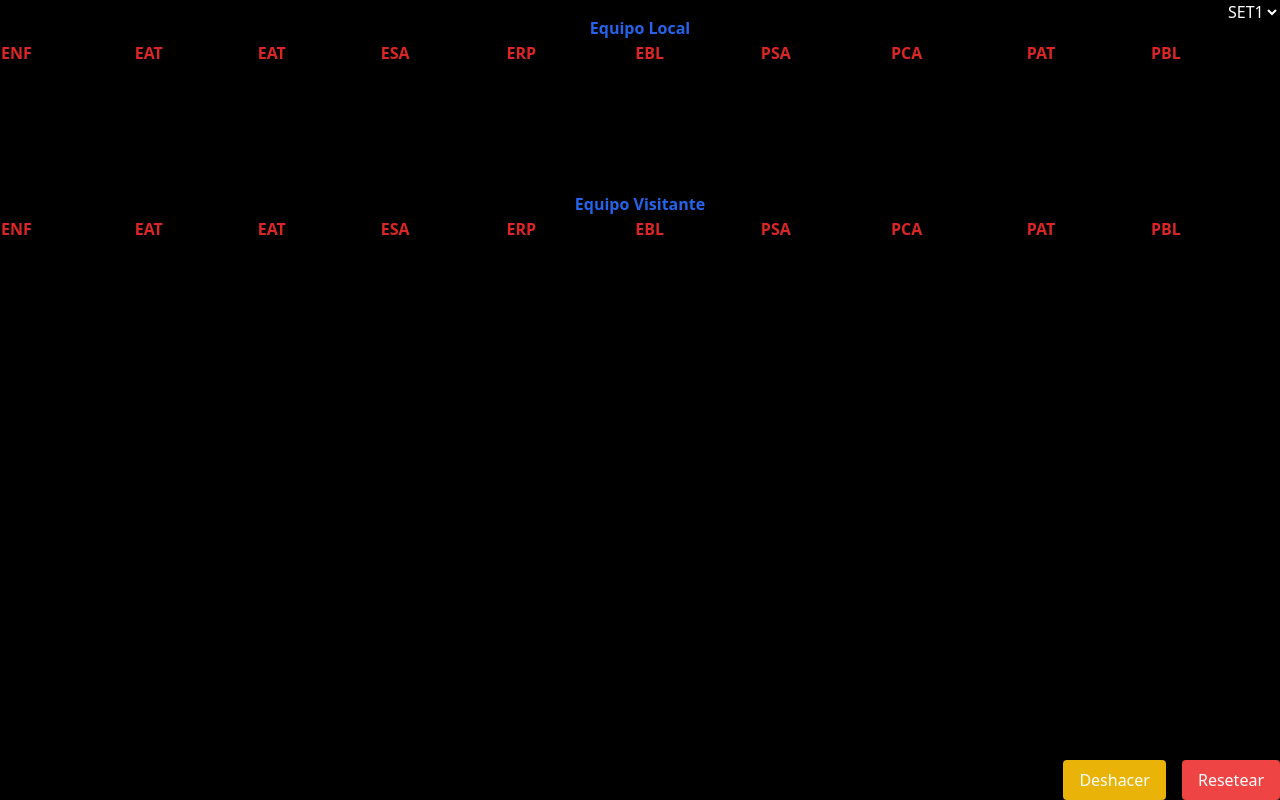
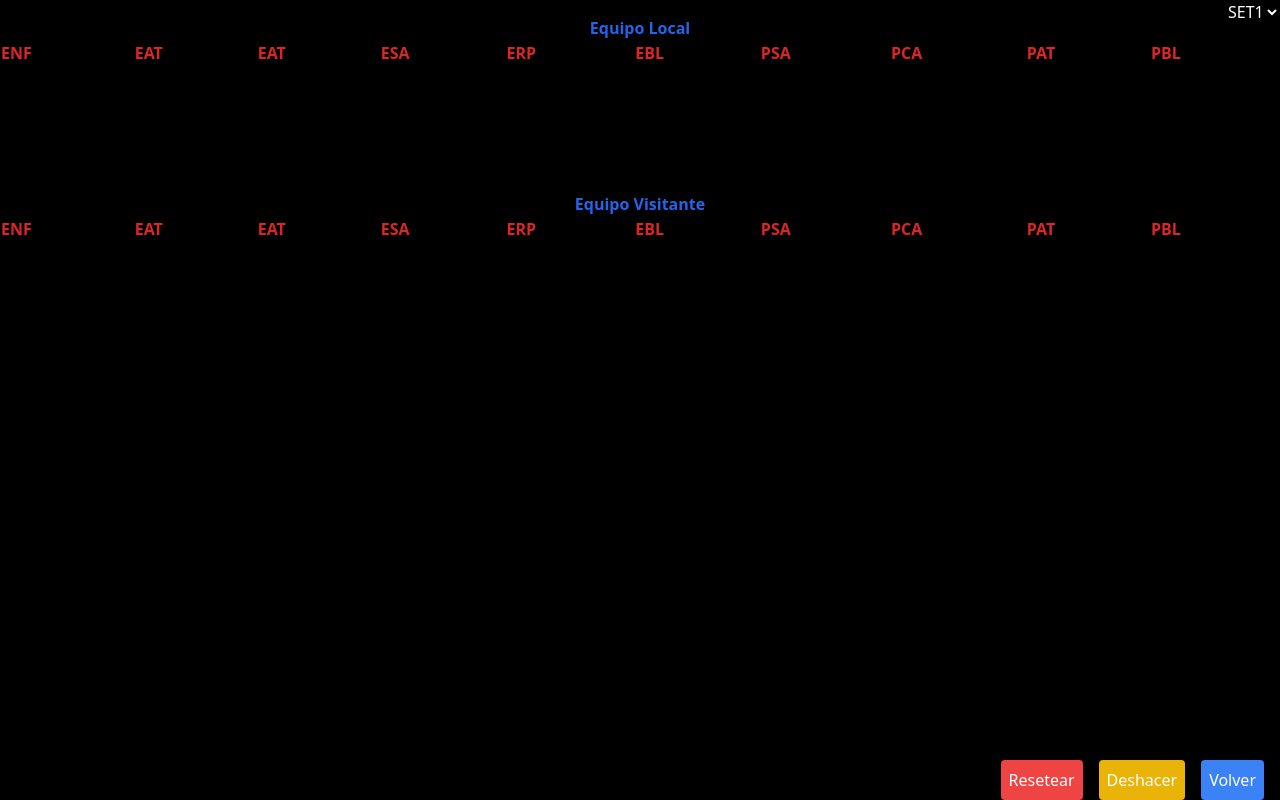
Before and after one commit to ThomasLlopiz/voley-app, a React (Vite) app: page /partido in a window 1280 px wide. Built offline with nearby package versions, Linux system fonts and the light colour scheme.

Commit message:
listo el volver

```diff
--- a/src/pages/Partido.jsx
+++ b/src/pages/Partido.jsx
@@ -1,23 +1,38 @@
 import React, { useState, useEffect } from "react";
 import Select from "../components/Select";
 import FormatCellContent from "../components/FormatCellContent";
+import { useNavigate } from "react-router-dom";
 
 export const Partido = () => {
+  // Usa el hook useNavigate
+  const navigate = useNavigate();
+
+  // Estados para cada set
+  const [tableData, setTableData] = useState({
+    set1: {
+      local: Array(1).fill(Array(10).fill("")),
+      visitante: Array(1).fill(Array(10).fill("")),
+    },
+    set2: {
+      local: Array(1).fill(Array(10).fill("")),
+      visitante: Array(1).fill(Array(10).fill("")),
+    },
+    set3: {
+      local: Array(1).fill(Array(10).fill("")),
+      visitante: Array(1).fill(Array(10).fill("")),
+    },
+  });
   const [selectedColumn, setSelectedColumn] = useState(null);
   const [selectedTable, setSelectedTable] = useState(null);
-  const [tableDataLocal, setTableDataLocal] = useState(
-    JSON.parse(localStorage.getItem("tableDataLocal")) ||
-      Array(1).fill(Array(10).fill(""))
-  );
-  const [tableDataVisitante, setTableDataVisitante] = useState(
-    JSON.parse(localStorage.getItem("tableDataVisitante")) ||
-      Array(1).fill(Array(10).fill(""))
-  );
+  const [showSelect, setShowSelect] = useState(false);
   const [jugadoresLocal, setJugadoresLocal] = useState([]);
   const [jugadoresVisitante, setJugadoresVisitante] = useState([]);
-  const [showSelect, setShowSelect] = useState(false);
-  const [historyLocal, setHistoryLocal] = useState([]);
-  const [historyVisitante, setHistoryVisitante] = useState([]);
+  const [history, setHistory] = useState({
+    set1: { local: [], visitante: [] },
+    set2: { local: [], visitante: [] },
+    set3: { local: [], visitante: [] },
+  });
+  const [selectedSet, setSelectedSet] = useState("set1");
 
   const equipoLocal =
     localStorage.getItem("equipoSeleccionado1") || "Equipo Local";
@@ -32,12 +47,8 @@ export const Partido = () => {
   }, [equipoLocal, equipoVisitante]);
 
   useEffect(() => {
-    localStorage.setItem("tableDataLocal", JSON.stringify(tableDataLocal));
-    localStorage.setItem(
-      "tableDataVisitante",
-      JSON.stringify(tableDataVisitante)
-    );
-  }, [tableDataLocal, tableDataVisitante]);
+    localStorage.setItem("tableData", JSON.stringify(tableData));
+  }, [tableData]);
 
   const handleHeaderClick = (columnIndex, tableName) => {
     setSelectedColumn(columnIndex);
@@ -53,27 +64,32 @@ export const Partido = () => {
     const newValues = selectedOptions.join(" ");
 
     if (selectedColumn !== null && selectedTable) {
-      if (selectedTable === "local") {
-        const updatedData = tableDataLocal.map((row) => {
+      const updatedData = {
+        ...tableData,
+        [selectedSet]: {
+          ...tableData[selectedSet],
+          [selectedTable]: tableData[selectedSet][selectedTable].map((row) => {
             const updatedRow = [...row];
             updatedRow[selectedColumn] = updatedRow[selectedColumn]
               ? updatedRow[selectedColumn] + " " + newValues
               : newValues;
             return updatedRow;
+          }),
+        },
+      };
+
+      setHistory({
+        ...history,
+        [selectedSet]: {
+          ...history[selectedSet],
+          [selectedTable]: [
+            ...history[selectedSet][selectedTable],
+            tableData[selectedSet][selectedTable],
+          ],
+        },
       });
-        setHistoryLocal([...historyLocal, tableDataLocal]);
-        setTableDataLocal(updatedData);
-      } else if (selectedTable === "visitante") {
-        const updatedData = tableDataVisitante.map((row) => {
-          const updatedRow = [...row];
-          updatedRow[selectedColumn] = updatedRow[selectedColumn]
-            ? updatedRow[selectedColumn] + " " + newValues
-            : newValues;
-          return updatedRow;
-        });
-        setHistoryVisitante([...historyVisitante, tableDataVisitante]);
-        setTableDataVisitante(updatedData);
-      }
+
+      setTableData(updatedData);
       setSelectedColumn(null);
       setSelectedTable(null);
       setShowSelect(false);
@@ -81,27 +97,67 @@ export const Partido = () => {
   };
 
   const handleReset = () => {
-    setTableDataLocal(Array(1).fill(Array(10).fill("")));
-    setTableDataVisitante(Array(1).fill(Array(10).fill("")));
-    setHistoryLocal([]);
-    setHistoryVisitante([]);
-    localStorage.removeItem("tableDataLocal");
-    localStorage.removeItem("tableDataVisitante");
+    setTableData({
+      set1: {
+        local: Array(1).fill(Array(10).fill("")),
+        visitante: Array(1).fill(Array(10).fill("")),
+      },
+      set2: {
+        local: Array(1).fill(Array(10).fill("")),
+        visitante: Array(1).fill(Array(10).fill("")),
+      },
+      set3: {
+        local: Array(1).fill(Array(10).fill("")),
+        visitante: Array(1).fill(Array(10).fill("")),
+      },
+    });
+    setHistory({
+      set1: { local: [], visitante: [] },
+      set2: { local: [], visitante: [] },
+      set3: { local: [], visitante: [] },
+    });
+    localStorage.removeItem("tableData");
   };
 
   const handleUndo = () => {
-    if (selectedTable === "local" && historyLocal.length > 0) {
-      setTableDataLocal(historyLocal[historyLocal.length - 1]);
-      setHistoryLocal(historyLocal.slice(0, -1));
-    } else if (selectedTable === "visitante" && historyVisitante.length > 0) {
-      setTableDataVisitante(historyVisitante[historyVisitante.length - 1]);
-      setHistoryVisitante(historyVisitante.slice(0, -1));
+    if (selectedTable && history[selectedSet][selectedTable].length > 0) {
+      setTableData({
+        ...tableData,
+        [selectedSet]: {
+          ...tableData[selectedSet],
+          [selectedTable]:
+            history[selectedSet][selectedTable][
+              history[selectedSet][selectedTable].length - 1
+            ],
+        },
+      });
+      setHistory({
+        ...history,
+        [selectedSet]: {
+          ...history[selectedSet],
+          [selectedTable]: history[selectedSet][selectedTable].slice(0, -1),
+        },
+      });
     }
+  };
+
+  const handleSelectChange = (e) => {
+    setSelectedSet(e.target.value);
+  };
+
+  const volver = () => {
+    navigate("/");
   };
 
   return (
     <div className="bg-black text-white w-full mx-auto relative">
-      <select className="fixed bg-black top-0 right-0" name="sets" id="sets">
+      <select
+        className="fixed bg-black top-0 right-0"
+        name="sets"
+        id="sets"
+        value={selectedSet}
+        onChange={handleSelectChange}
+      >
         <option value="set1">SET1</option>
         <option value="set2">SET2</option>
         <option value="set3">SET3</option>
@@ -142,7 +198,7 @@ export const Partido = () => {
                 </tr>
               </thead>
               <tbody>
-                {tableDataLocal.map((row, rowIndex) => (
+                {tableData[selectedSet].local.map((row, rowIndex) => (
                   <tr key={rowIndex}>
                     {row.map((cell, cellIndex) => (
                       <td key={cellIndex} className="relative">
@@ -197,7 +253,7 @@ export const Partido = () => {
                 </tr>
               </thead>
               <tbody>
-                {tableDataVisitante.map((row, rowIndex) => (
+                {tableData[selectedSet].visitante.map((row, rowIndex) => (
                   <tr key={rowIndex}>
                     {row.map((cell, cellIndex) => (
                       <td key={cellIndex} className="relative">
@@ -218,18 +274,15 @@ export const Partido = () => {
             </table>
           </div>
 
-          <div className="fixed bottom-0 right-0 mt-4 space-x-4">
-            <button
-              onClick={handleUndo}
-              className="bg-yellow-500 hover:bg-yellow-600 text-white py-2 px-4 rounded"
-            >
+          <div className="fixed bottom-0 right-0 mt-4 space-x-4 pr-4">
+            <button onClick={handleReset} className="bg-red-500 p-2 rounded">
+              Resetear
+            </button>
+            <button onClick={handleUndo} className="bg-yellow-500 p-2 rounded">
               Deshacer
             </button>
-            <button
-              onClick={handleReset}
-              className="bg-red-500 hover:bg-red-600 text-white py-2 px-4 rounded"
-            >
-              Resetear
+            <button onClick={volver} className="bg-blue-500 p-2 rounded">
+              Volver
             </button>
           </div>
         </div>
```
Lines whose indentation alone changed are shown as unchanged.
